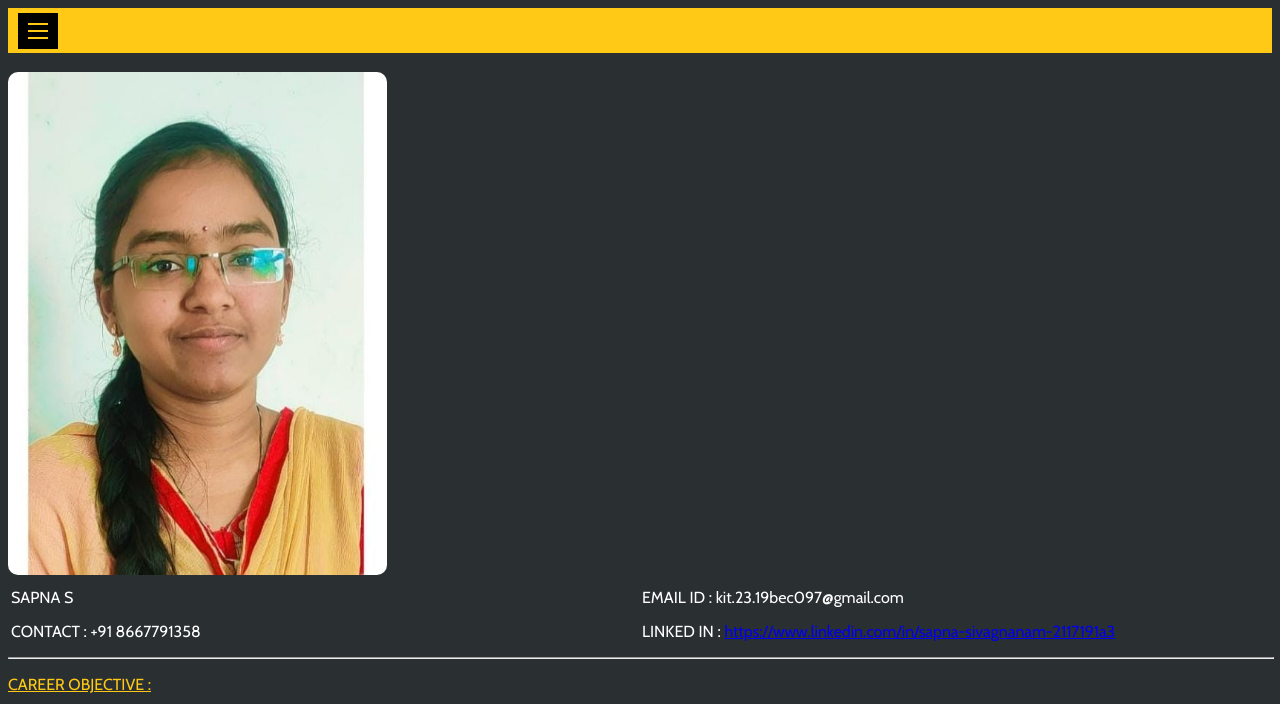
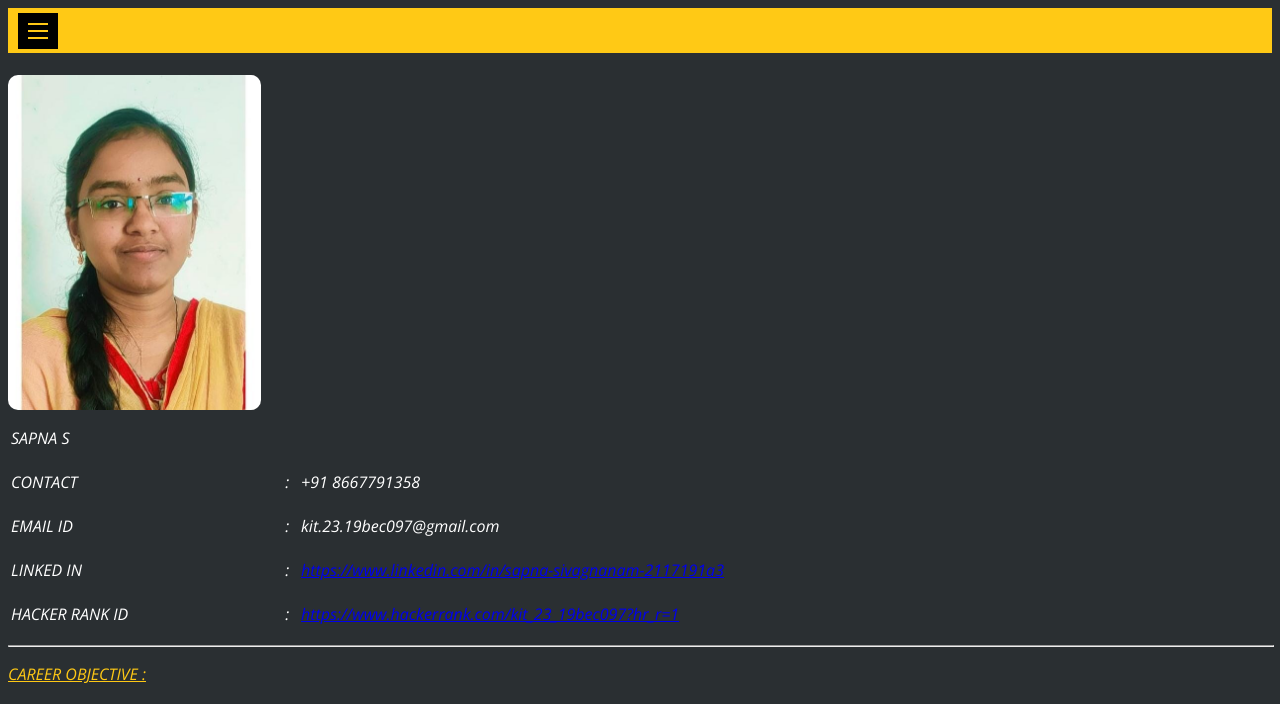
Before and after one commit to SAPNA080402/_silvery_wings_, a plain HTML site: page login.html in a window 1280 px wide. Shown: the top 704 px of the page. Drawn offline with nearby package versions, Linux system fonts and the light colour scheme; a web font is replaced by a local one.

Commit message:
font_updation_

```diff
--- a/login.html
+++ b/login.html
@@ -5,8 +5,12 @@
     <meta name="viewport" content="width=device-width, initial-scale=1.0">
     <title>Login page</title>
     <link rel="stylesheet" href="styles.css">
-    <style>
+    <!--<style>
         @import url('https://fonts.googleapis.com/css2?family=Cabin&family=Fuzzy+Bubbles&display=swap');
+    </style>
+-->
+<style>
+    @import url('https://fonts.googleapis.com/css2?family=Open+Sans:ital@1&display=swap');
     </style>
     <link rel="icon" href="https://wallpapers.com/images/high/zoomed-detective-pikachus-eyes-jb37q5nab4ours7h.jpg"
         type="image/x-icon">
@@ -32,17 +36,21 @@
     </div>
     <br>
     <img id ="profile" src="profile.jpeg" alt="profile of sapna">
-    <table class="top">
-        <tr>
-            <td>SAPNA S</td>
-            <td>EMAIL ID : kit.23.19bec097@gmail.com</td>
-        </tr>
-        <tr>
-            <td>CONTACT : +91 8667791358</td>
-            <td>LINKED IN : <a
-                    href="https://www.linkedin.com/in/sapna-sivagnanam-2117191a3">https://www.linkedin.com/in/sapna-sivagnanam-2117191a3</a>
-            </td>
-        </tr>
+    <table class="new">
+        <tr><td>SAPNA S</td></tr>
+        <tr><td>CONTACT</td>
+            <td> : </td>
+            <td>+91 8667791358</td></tr>
+        <tr><td>EMAIL ID</td>
+            <td> : </td>
+            <td>kit.23.19bec097@gmail.com</td></tr>
+            <tr><td>LINKED IN</td>
+                <td> : </td>
+                <td><a
+                    href="https://www.linkedin.com/in/sapna-sivagnanam-2117191a3">https://www.linkedin.com/in/sapna-sivagnanam-2117191a3</a></td></tr>
+        <tr><td>HACKER RANK ID</td>
+            <td> : </td>
+            <td><a href="https://www.hackerrank.com/kit_23_19bec097?hr_r=1">https://www.hackerrank.com/kit_23_19bec097?hr_r=1</a></td></tr>
     </table>
     <hr>
     <dl>
--- a/styles.css
+++ b/styles.css
@@ -1,6 +1,6 @@
 body{
     background-color:rgb(42,47,50);
-    font-family: 'Cabin', sans-serif;
+	font-family: 'Open Sans', sans-serif;
     color: white;
 }
 .three > .line {
@@ -191,8 +191,8 @@ table{
 	border-radius: 20px;
 }
 #profile{
-	width: 30%;
-	height: 100%;
+	width: 20%;
+	height: 20%;
 	border-radius: 10px;
 }
 td{
```
